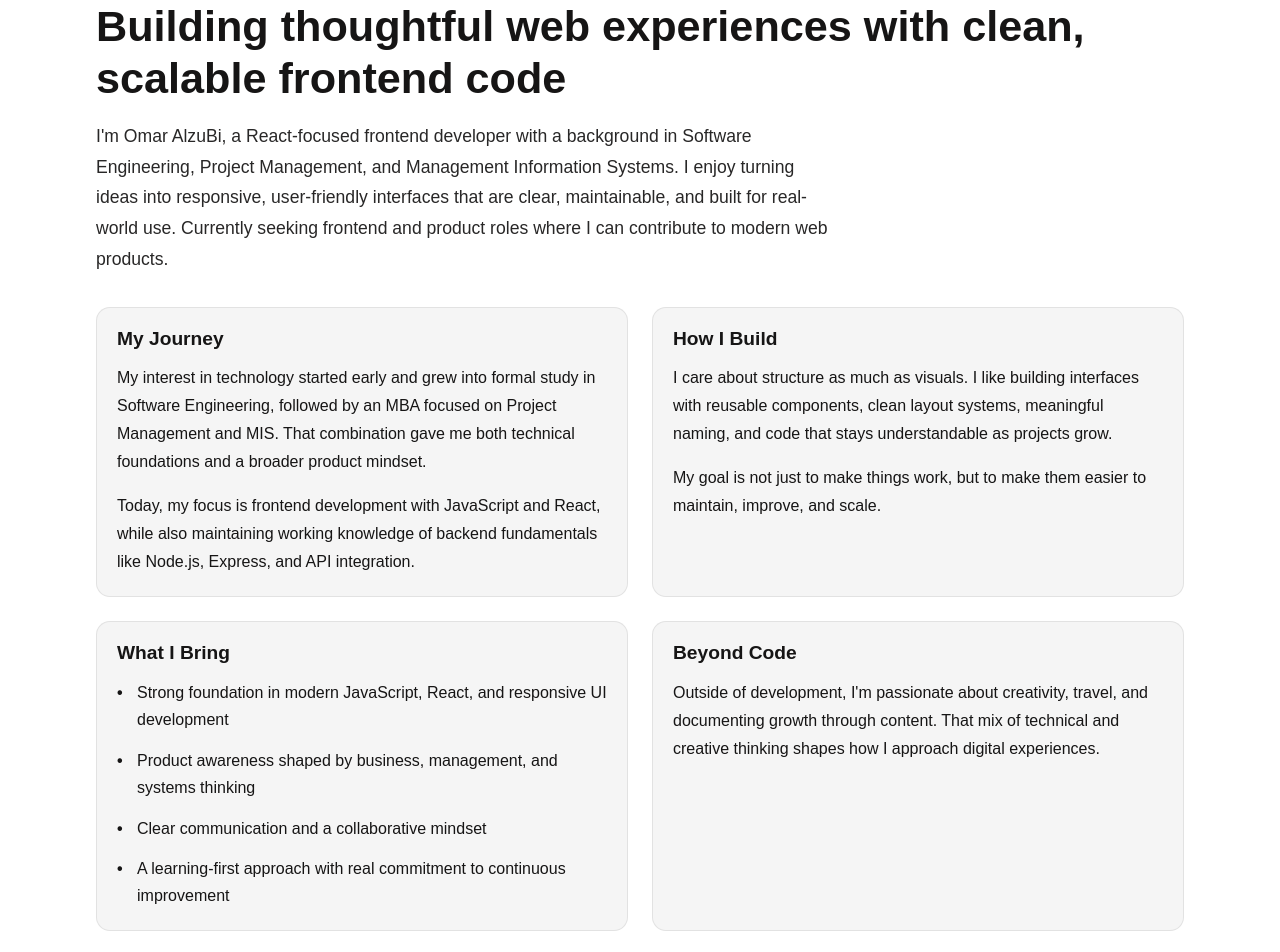
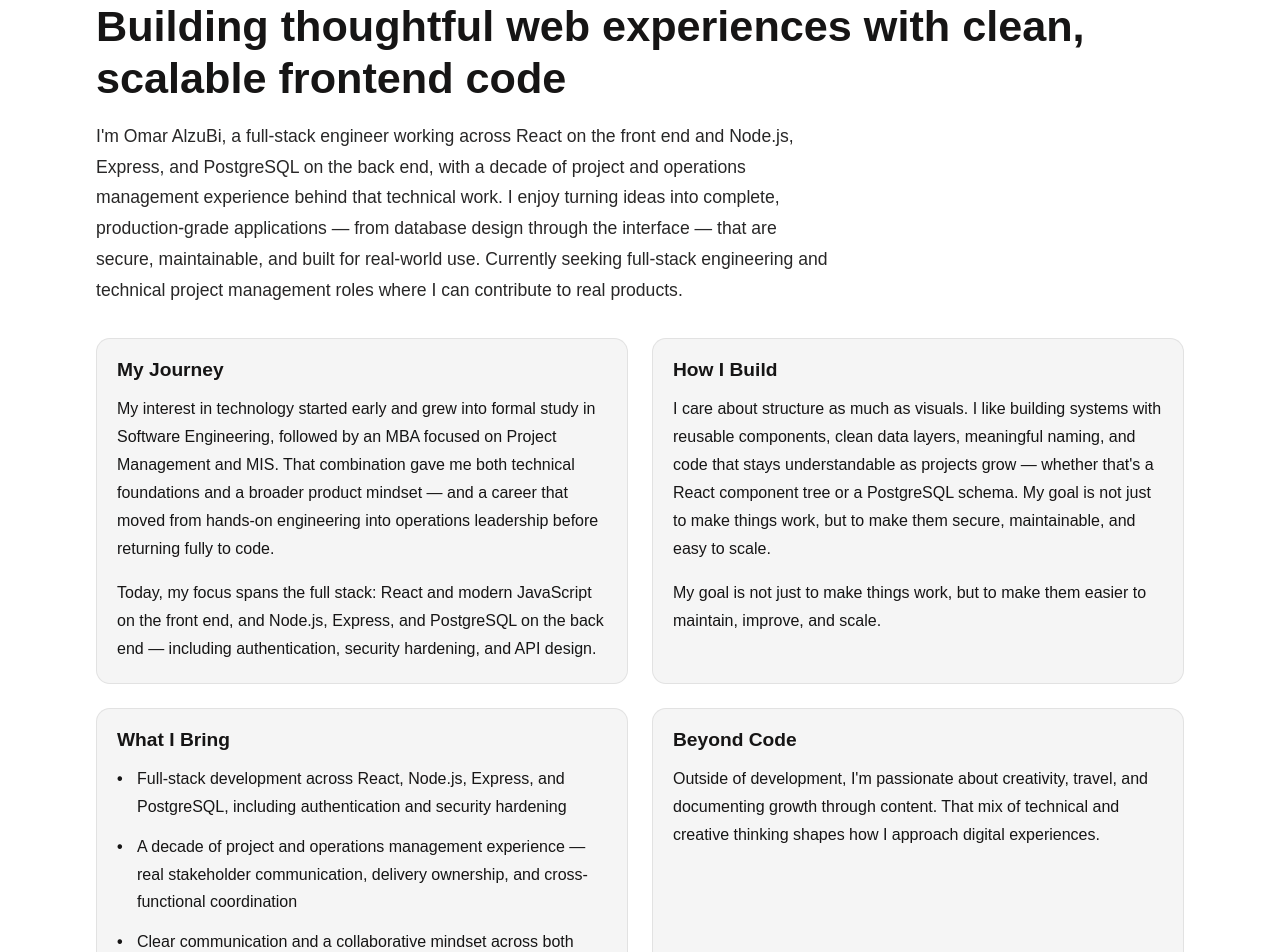
Before and after one commit to Alzubi-Omar/omar-alzubi-portfolio, a React (Vite) app: page /about in a window 1280 px wide. Shown: the part 160-1112 px from the top of the page. Built offline with nearby package versions, Linux system fonts and the light colour scheme.

Commit message:
chore: reposition portfolio as full-stack, update About page, hero copy, and resume

```diff
--- a/src/Components/Hero/HeroInfo/HeroInfo.jsx
+++ b/src/Components/Hero/HeroInfo/HeroInfo.jsx
@@ -10,15 +10,16 @@ const HeroInfo = ({ isHovered = false }) => {
       <h1 className="hero-info">
         <span className={`name ${isHovered ? "hovered" : ""}`}>Omar</span>
         <span className="hero-title">
-          React Front-End Developer{" "}
-          <span className="hero-title-muted">· APIs &amp; Node</span>
+          Full-Stack Engineer{" "}
+          <span className="hero-title-muted">· React &amp; Node.js</span>
         </span>
       </h1>
 
       <div className={`hero-p ${isHovered ? "hovered" : ""}`}>
         <p>
-          I build clean, scalable React interfaces with strong component
-          architecture, responsive UI, and real-world API integration.
+          I build full-stack applications with React, Node.js, and PostgreSQL —
+          clean component architecture on the front end, secure and
+          well-structured APIs on the back end.
         </p>
         <p className="hero-subline">
           Product-minded from business &amp; management experience · Always
--- a/src/Pages/About/About.jsx
+++ b/src/Pages/About/About.jsx
@@ -11,12 +11,14 @@ const About = () => {
             code
           </h1>
           <p className="about-intro">
-            I'm Omar AlzuBi, a React-focused frontend developer with a
-            background in Software Engineering, Project Management, and
-            Management Information Systems. I enjoy turning ideas into
-            responsive, user-friendly interfaces that are clear, maintainable,
-            and built for real-world use. Currently seeking frontend and product
-            roles where I can contribute to modern web products.
+            I'm Omar AlzuBi, a full-stack engineer working across React on the
+            front end and Node.js, Express, and PostgreSQL on the back end, with
+            a decade of project and operations management experience behind that
+            technical work. I enjoy turning ideas into complete,
+            production-grade applications — from database design through the
+            interface — that are secure, maintainable, and built for real-world
+            use. Currently seeking full-stack engineering and technical project
+            management roles where I can contribute to real products.
           </p>
         </header>
 
@@ -27,22 +29,27 @@ const About = () => {
               My interest in technology started early and grew into formal study
               in Software Engineering, followed by an MBA focused on Project
               Management and MIS. That combination gave me both technical
-              foundations and a broader product mindset.
+              foundations and a broader product mindset — and a career that
+              moved from hands-on engineering into operations leadership before
+              returning fully to code.
             </p>
             <p className="about-section-item__content">
-              Today, my focus is frontend development with JavaScript and React,
-              while also maintaining working knowledge of backend fundamentals
-              like Node.js, Express, and API integration.
+              Today, my focus spans the full stack: React and modern JavaScript
+              on the front end, and Node.js, Express, and PostgreSQL on the back
+              end — including authentication, security hardening, and API
+              design.
             </p>
           </article>
 
           <article className="about-section-item">
             <h2 className="about-section-item__title">How I Build</h2>
             <p className="about-section-item__content">
-              I care about structure as much as visuals. I like building
-              interfaces with reusable components, clean layout systems,
-              meaningful naming, and code that stays understandable as projects
-              grow.
+              I care about structure as much as visuals. I like building systems
+              with reusable components, clean data layers, meaningful naming,
+              and code that stays understandable as projects grow — whether
+              that's a React component tree or a PostgreSQL schema. My goal is
+              not just to make things work, but to make them secure,
+              maintainable, and easy to scale.
             </p>
             <p className="about-section-item__content">
               My goal is not just to make things work, but to make them easier
@@ -54,14 +61,18 @@ const About = () => {
             <h2 className="about-section-item__title">What I Bring</h2>
             <ul className="about-section-item__list">
               <li>
-                Strong foundation in modern JavaScript, React, and responsive UI
-                development
+                Full-stack development across React, Node.js, Express, and
+                PostgreSQL, including authentication and security hardening
               </li>
               <li>
-                Product awareness shaped by business, management, and systems
-                thinking
+                A decade of project and operations management experience — real
+                stakeholder communication, delivery ownership, and
+                cross-functional coordination
               </li>
-              <li>Clear communication and a collaborative mindset</li>
+              <li>
+                Clear communication and a collaborative mindset across both
+                technical and business conversations
+              </li>
               <li>
                 A learning-first approach with real commitment to continuous
                 improvement
@@ -81,9 +92,10 @@ const About = () => {
           <article className="about-section-item about-section-item--full">
             <h2 className="about-section-item__title">Looking Ahead</h2>
             <p className="about-section-item__content">
-              Right now I'm focused on frontend and product opportunities where
-              I can work on real products, grow within a strong team, and apply
-              both my technical and product thinking to meaningful problems.
+              Right now I'm focused on full-stack engineering and technical
+              project management opportunities where I can work on real
+              products, grow within a strong team, and apply both my technical
+              and delivery experience to meaningful problems.
             </p>
           </article>
         </div>
```
Also changed, not shown: 1 other file (tests, documents, lock files or other folders).
